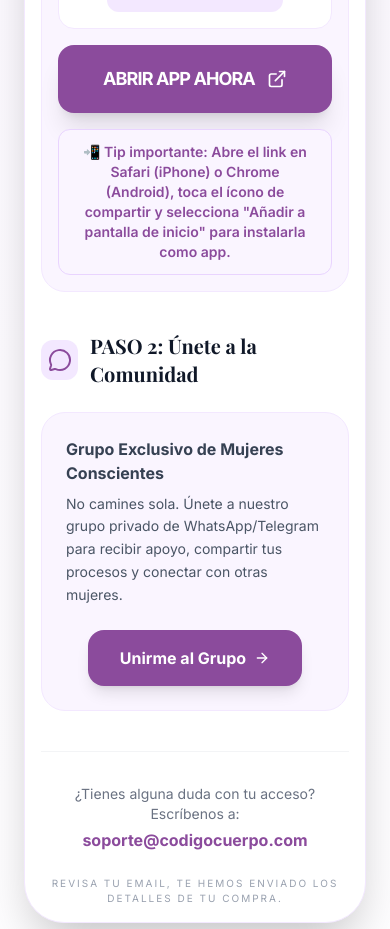
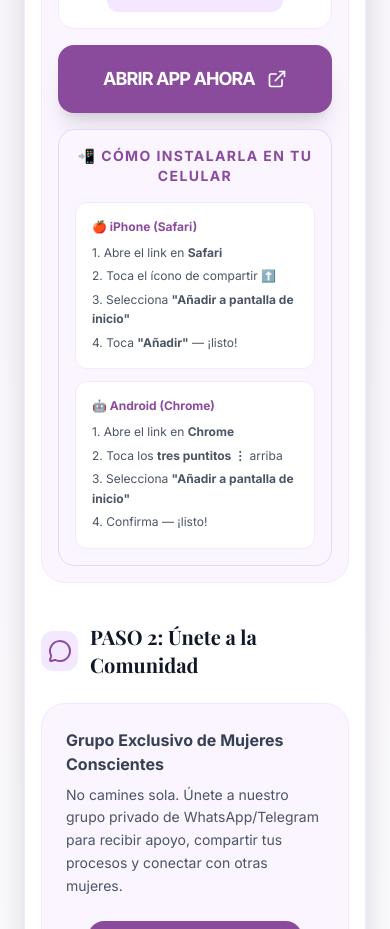
Before and after one commit to sandramon2412-png/tubiodescodificacion, a React (Vite) app: page /gracias in a window 390 px wide. Shown: the part 860-1789 px from the top of the page. Built offline with nearby package versions, Linux system fonts and the light colour scheme; a web font is replaced by a local one.

Commit message:
Update app URL and installation instructions
Updated the app URL and improved installation instructions for mobile devices.

```diff
--- a/ThankYou.tsx
+++ b/ThankYou.tsx
@@ -8,12 +8,11 @@ const ThankYou: React.FC = () => {
     window.scrollTo(0, 0);
   }, []);
 
-  const appUrl = "https://codigocuerpo-app.netlify.app"; // Reemplazar con la URL real de la app
-  const accessCode = "BIODESCODIFICA-2025"; // Reemplazar con el código real o hacerlo dinámico
+  const appUrl = "https://codigo-cuerpo.vercel.app";
+  const accessCode = "BIODESCODIFICA-2025";
 
   return (
     <div className="min-h-screen bg-gradient-to-b from-purple-50 to-white font-sans selection:bg-[#8B4B9C]/20">
-      {/* Header / Logo Area */}
       <header className="py-8 text-center">
         <div className="container mx-auto px-6">
           <h1 className="text-2xl font-black text-[#8B4B9C] uppercase tracking-tighter">
@@ -23,7 +22,6 @@ const ThankYou: React.FC = () => {
       </header>
 
       <main className="container mx-auto px-6 max-w-3xl pb-24">
-        {/* Success Message Card */}
         <motion.div
           initial={{ opacity: 0, y: 20 }}
           animate={{ opacity: 1, y: 0 }}
@@ -53,7 +51,6 @@ const ThankYou: React.FC = () => {
           </div>
 
           <div className="p-4 sm:p-12 space-y-10">
-            {/* Step 1: Access the App */}
             <section className="space-y-6">
               <div className="flex items-center gap-3">
                 <div className="w-10 h-10 bg-purple-100 rounded-xl flex items-center justify-center text-[#8B4B9C]">
@@ -111,16 +108,36 @@ const ThankYou: React.FC = () => {
                     <ExternalLink className="w-5 h-5" />
                   </a>
 
-                  <div className="bg-purple-50 border border-purple-200 rounded-xl px-4 py-3 text-center">
-                    <p className="text-sm text-[#8B4B9C] font-semibold">
-                      📲 Tip importante: Abre el link en Safari (iPhone) o Chrome (Android), toca el ícono de compartir y selecciona "Añadir a pantalla de inicio" para instalarla como app.
+                  {/* Instrucciones de instalación */}
+                  <div className="bg-purple-50 border border-purple-200 rounded-2xl p-4 space-y-4">
+                    <p className="text-sm font-black text-[#8B4B9C] text-center uppercase tracking-widest">
+                      📲 Cómo instalarla en tu celular
                     </p>
+                    <div className="grid grid-cols-1 sm:grid-cols-2 gap-3">
+                      <div className="bg-white rounded-xl p-4 border border-purple-100">
+                        <p className="text-xs font-black text-[#8B4B9C] mb-2">🍎 iPhone (Safari)</p>
+                        <ol className="text-xs text-gray-600 space-y-1 leading-relaxed">
+                          <li>1. Abre el link en <strong>Safari</strong></li>
+                          <li>2. Toca el ícono de compartir <strong>⬆️</strong></li>
+                          <li>3. Selecciona <strong>"Añadir a pantalla de inicio"</strong></li>
+                          <li>4. Toca <strong>"Añadir"</strong> — ¡listo!</li>
+                        </ol>
+                      </div>
+                      <div className="bg-white rounded-xl p-4 border border-purple-100">
+                        <p className="text-xs font-black text-[#8B4B9C] mb-2">🤖 Android (Chrome)</p>
+                        <ol className="text-xs text-gray-600 space-y-1 leading-relaxed">
+                          <li>1. Abre el link en <strong>Chrome</strong></li>
+                          <li>2. Toca los <strong>tres puntitos ⋮</strong> arriba</li>
+                          <li>3. Selecciona <strong>"Añadir a pantalla de inicio"</strong></li>
+                          <li>4. Confirma — ¡listo!</li>
+                        </ol>
+                      </div>
+                    </div>
                   </div>
                 </div>
               </div>
             </section>
 
-            {/* Step 2: Join Community */}
             <section className="space-y-6">
               <div className="flex items-center gap-3">
                 <div className="w-10 h-10 bg-purple-100 rounded-xl flex items-center justify-center text-[#8B4B9C]">
@@ -148,7 +165,6 @@ const ThankYou: React.FC = () => {
               </div>
             </section>
 
-            {/* Support Info */}
             <div className="pt-8 border-t border-gray-100 text-center">
               <p className="text-sm text-gray-500">
                 ¿Tienes alguna duda con tu acceso? Escríbenos a:
@@ -161,7 +177,6 @@ const ThankYou: React.FC = () => {
           </div>
         </motion.div>
 
-        {/* Back to Home Link */}
         <div className="mt-12 text-center">
           <a href="/" className="text-gray-400 hover:text-[#8B4B9C] transition text-sm font-medium">
             Volver a la página principal
@@ -169,7 +184,6 @@ const ThankYou: React.FC = () => {
         </div>
       </main>
 
-      {/* Footer */}
       <footer className="py-12 text-center text-gray-400 text-[10px] border-t border-gray-100 px-6">
         <p>© {new Date().getFullYear()} El Código Secreto de Tu Cuerpo. Todos los derechos reservados.</p>
       </footer>
```
